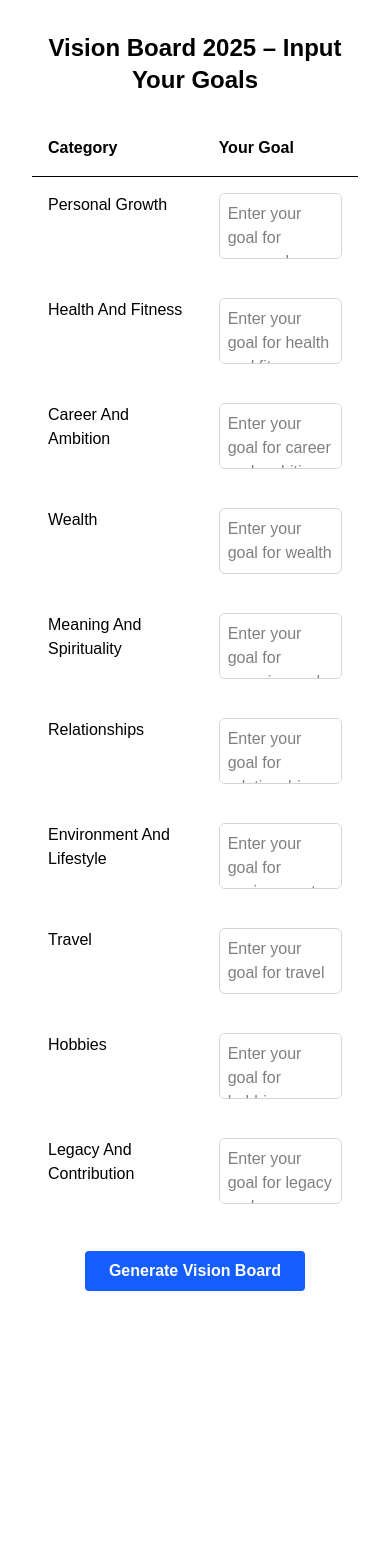
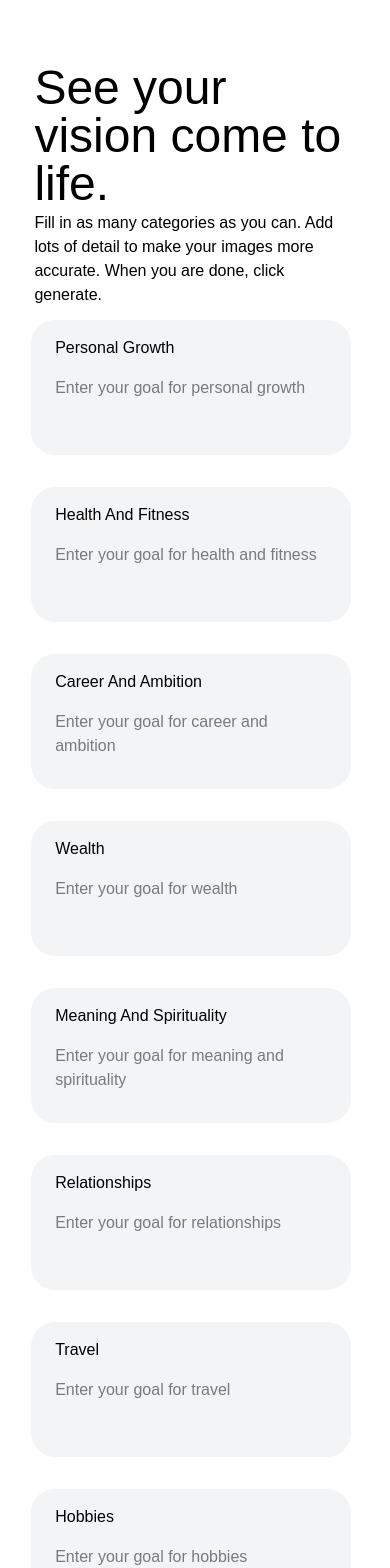
Before and after one commit to elilibm/visbo, a Next.js app: page /vision-board in a window 390 px wide. Shown: the top 1568 px of the page. Before the commit the page ends 1323 px from the top, so only its background shows below. Built offline with nearby package versions, Linux system fonts and the light colour scheme.

Commit message:
fix: changed styling for visbo part

```diff
--- a/app/globals.css
+++ b/app/globals.css
@@ -41,7 +41,17 @@
   }
 
   .how-title {
-    @apply text-3xl font-medium;
+    @apply text-3xl font-semibold;
+  }
+
+  .title {
+    @apply text-5xl font-medium;
+  }
+  .heading {
+    @apply text-3xl font-light;
+  }
+  .description {
+    @apply text-base font-light;
   }
 
   .how-description {
--- a/app/vision-board/page.tsx
+++ b/app/vision-board/page.tsx
@@ -1,10 +1,7 @@
 "use client";
 
 import { useState } from "react";
-
-/* -------------------------------------------------------------------------- */
-/* 1. Goal categories shown in the table                                      */
-/* -------------------------------------------------------------------------- */
+import Image from "next/image";
 
 const categories = [
   "personal growth",
@@ -13,24 +10,17 @@ const categories = [
   "wealth",
   "meaning and spirituality",
   "relationships",
-  "environment and lifestyle",
   "travel",
   "hobbies",
-  "legacy and contribution"
 ] as const;
 
-/* -------------------------------------------------------------------------- */
-/* 2. Vision-Board page component                                             */
-/* -------------------------------------------------------------------------- */
 
 export default function Page() {
-  /* ------------- state --------------------------------------------------- */
   const [goals, setGoals] = useState<Record<string, string>>({});
   const [status, setStatus] = useState<Record<string, string>>({});
   const [loading, setLoading] = useState(false);
   const [collageUrl, setCollageUrl] = useState<string | null>(null);
 
-  /* ------------- helpers ------------------------------------------------- */
   const handleChange = (cat: string, val: string) => {
     setGoals((p) => ({ ...p, [cat]: val }));
     const len = val.trim().length;
@@ -41,38 +31,44 @@ export default function Page() {
   };
 
   const css = (s?: string) =>
-    s === "valid"
-      ? "border-green-500 bg-green-50"
-      : s === "invalid"
-      ? "border-red-500 bg-red-50"
-      : "border-gray-300 bg-white";
+    s === "valid" ? "bg-[#C4EDEE]": s === "invalid" ? "bg-[#FFDFE9]" : "bg-gray-100";
 
-  /* ---------------------------------------------------------------------- */
-  /* 3. Submit handler – one collage image                                  */
-  /* ---------------------------------------------------------------------- */
   const handleSubmit = async () => {
     setCollageUrl(null);
     setLoading(true);
 
     try {
-      /* Build a single descriptive prompt */
       const bullets = categories.map((cat) => {
         const goal = goals[cat]?.trim() || "no specific goal provided";
         return `• ${cat.toUpperCase()}: ${goal}`;
       });
 
       const prompt = [
-        "Create a single high-resolution VISION BOARD collage for the year 2025.",
-        "The board should resemble a physical scrapbook page with torn-paper edges,",
-        "Polaroid frames, tape strips, doodles, pastel background and a cohesive",
-        "palette. Visually represent each goal below with 2-3 mini-photos or icons,",
-        "arranged artistically around the page:",
+        "Generate a single high-resolution **vision board collage** for the year 2025.",
+        "Design the layout like a real-world **handmade vision board or scrapbook**, placed on a neutral, textured background (like corkboard or craft paper).",
         "",
+        "The style should be cozy, aesthetic, and modern: pastel tones, paper cutouts, Polaroid-style frames, masking tape, doodles, magazine clippings, and organic torn-paper edges. Use a matte finish and soft lighting.",
+        "",
+        "Each category below must be visually represented using **2–3 symbolic or literal visuals per category** (such as scenes, objects, symbols).",
+        "Draw inspiration from real-world metaphors, *not generic clipart*.",
+        "",
+        "✅ **Do NOT use any text in the image**, except for the title **'VISION BOARD 2025'** in a papercut or handwritten style at the top center.",
+        "❌ No category names, labels, or captions.",
+        "✅ For any people shown, use stylized **faceless mannequins**, silhouettes, or back-facing figures only — avoid eyes, mouths, or realistic facial features.",
+        "",
+        "Use visual storytelling and metaphor to reflect the user’s ACTUAL goals:",
         ...bullets,
         "",
-        'Add a playful, hand-cut paper headline: "VISION BOARD 2025".',
-        "Ensure all categories are clearly visible; avoid empty gaps."
+        "Place the visuals in an **artistic, balanced collage format**, with natural overlaps, layers, and taped corners — no grid or boxy layout.",
+        "Avoid empty space. The collage should feel complete, intentional, and curated.",
+        "",
+        "Use props like flowers, Polaroid borders, pins, tape, torn paper, plants, and paint swatches to decorate the layout without cluttering the main visuals.",
+        "",
+        "The result should look like a physical collage made by someone manifesting their dream life in 2025.",
+        "",
+        "Style keywords: vision board, soft scrapbook, handmade, pastel aesthetic, Pinterest layout, cozy, faceless figures, realistic objects, metaphors, matte finish, layered textures."
       ].join("\n");
+
 
       const res = await fetch("/api/generate", {
         method: "POST",
@@ -100,61 +96,59 @@ export default function Page() {
     }
   };
 
-  /* ---------------------------------------------------------------------- */
-  /* 4. Render                                                              */
-  /* ---------------------------------------------------------------------- */
   return (
-    <div className="min-h-screen bg-white p-8">
-      <h1 className="text-2xl font-semibold mb-6 text-center">
-        Vision Board 2025 – Input Your Goals
-      </h1>
-
-      {/* --------- goals input table ------------------------------------- */}
-      <table className="w-full table-auto border-collapse">
-        <thead>
-          <tr className="text-left border-b">
-            <th className="p-4">Category</th>
-            <th className="p-4">Your Goal</th>
-          </tr>
-        </thead>
-        <tbody>
+    <div>
+        <Image src="/img/logo.svg" alt="Visbo Logo" width={37.2} height={33} />
+    <div className="min-h-screen bg-white pr-[10%] pl-[8%] pt-[8%] pb-[5%]">
+      <div className="title pl-[1%] ">See your vision come to life.</div>
+      <p className="description pt-[1%] pb-[4%] pl-[1%]">Fill in as many categories as you can. Add lots of detail to make your images more accurate. When you are done, click generate. </p>
+      <div className="grid grid-cols-1 md:grid-cols-2 gap-8 w-full">
         {categories.map((cat) => (
-            <tr key={cat}>
-              <td className="p-4 align-top font-medium capitalize">{cat}</td>
-              <td className="p-4">
+            <div
+            key={cat}
+            className={`p-4 rounded-3xl ${css(status[cat])}`}
+            >
+            <label className="block font-medium capitalize pl-2 pb-2">
+                {cat}
+            </label>
             <textarea
+                ref={(el) => {
+                    if (el) {
+                      el.style.height = "auto";
+                      el.style.height = el.scrollHeight + "px";
+                    }
+                  }}
+                  onInput={(e) => {
+                    e.currentTarget.style.height = "auto";
+                    e.currentTarget.style.height = e.currentTarget.scrollHeight + "px";
+                  }}
                 placeholder={`Enter your goal for ${cat}`}
                 value={goals[cat] || ""}
                 onChange={(e) => handleChange(cat, e.target.value)}
-                  className={`w-full min-h-[60px] resize-none rounded-md border p-2 ${css(
+                className={`w-full min-h-[60px] resize-none rounded-xl p-2 font-light focus:outline-none focus:ring-0  ${css(
                 status[cat]
                 )}`}
             />
             {status[cat] === "invalid" && (
-                  <p className="text-sm text-red-500 mt-1">
-                    Please add more detail (≥ 40 chars).
+                <p className="text-sm text-[#FF4F87] mt-1 font-light">
+                Please add more detail for an accurate board.
                 </p>
             )}
-              </td>
-            </tr>
+            </div>
         ))}
-        </tbody>
-      </table>
-
-      {/* --------- generate button --------------------------------------- */}
-      <div className="mt-6 text-center">
+        </div>
+      <div className="mt-6 text-center pt-[2%]">
         <button
           onClick={handleSubmit}
           disabled={loading}
-          className="bg-blue-600 hover:bg-blue-700 text-white font-semibold py-2 px-6 rounded disabled:opacity-50"
+          className="hover:bg-[#FF4F87] bg-black text-white font-light py-3 px-6 rounded-3xl disabled:opacity-50"
         >
-          {loading ? "Generating…" : "Generate Vision Board"}
+          {loading ? "Generating…" : "Generate Visbo"}
         </button>
       </div>
 
-      {/* --------- collage display --------------------------------------- */}
       {collageUrl && (
-        <div className="mt-10 flex justify-center">
+        <div className="mst-10 flex justify-center">
           <img
             src={collageUrl}
             alt="vision-board-2025-collage"
@@ -163,5 +157,6 @@ export default function Page() {
         </div>
       )}
     </div>
+    </div>
   );
 }
```
Lines whose indentation alone changed are shown as unchanged.
